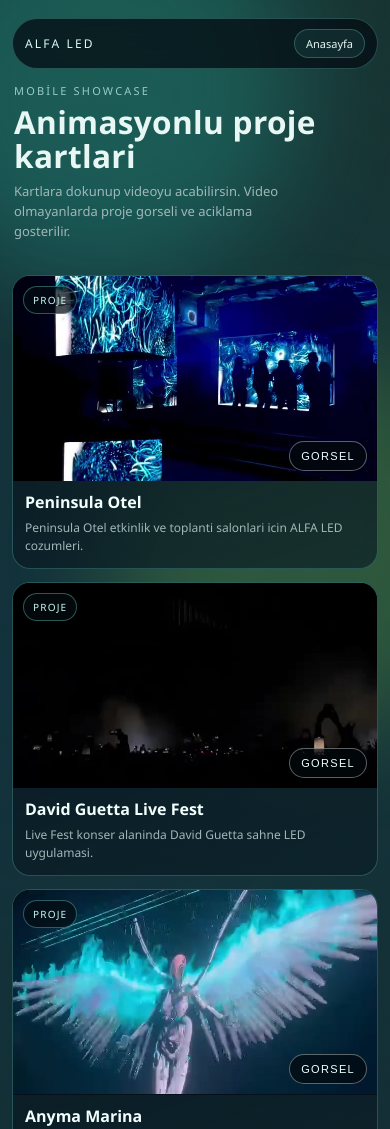
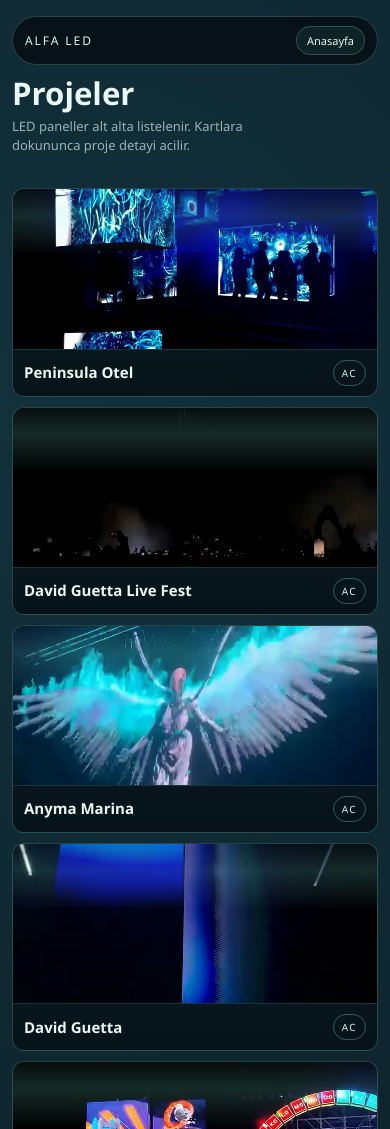
Before and after one commit to dilarason/Alfa, a plain HTML site: page work/mobile.html in a window 390 px wide. Shown: the top 1129 px of the page. Drawn offline with Linux system fonts and the light colour scheme.

Commit message:
Build stacked mobile LED panels with web-style detail modal

```diff
--- a/work/mobile.html
+++ b/work/mobile.html
@@ -3,18 +3,17 @@
 <head>
   <meta charset="UTF-8">
   <meta name="viewport" content="width=device-width, initial-scale=1, viewport-fit=cover">
-  <title>ALFA LED - Projeler Mobil</title>
+  <title>ALFA LED - Projeler</title>
   <style>
     :root {
-      --bg0: #050b12;
-      --bg1: #0a1723;
-      --glass: rgba(10, 27, 36, 0.64);
-      --line: rgba(120, 234, 222, 0.26);
-      --text: #e8f7f4;
-      --muted: #a0b7b8;
-      --accent: #5bead8;
-      --accent2: #9be96f;
-      --radius: 18px;
+      --bg: #060d13;
+      --bg2: #0b1720;
+      --panel: #0f212b;
+      --line: rgba(124, 229, 214, 0.24);
+      --line-strong: rgba(124, 229, 214, 0.44);
+      --text: #e9f7f5;
+      --muted: #9ab3b5;
+      --accent: #79e9d5;
     }
 
     * { box-sizing: border-box; }
@@ -22,62 +21,40 @@
     html, body {
       margin: 0;
       padding: 0;
-      background: radial-gradient(circle at 16% 12%, #12323d 0%, transparent 38%),
-                  radial-gradient(circle at 86% 4%, #253b22 0%, transparent 34%),
-                  linear-gradient(170deg, var(--bg1), var(--bg0));
+      min-height: 100%;
+      background: radial-gradient(circle at 14% 8%, #12313b 0%, transparent 40%),
+                  linear-gradient(160deg, var(--bg2), var(--bg));
       color: var(--text);
-      min-height: 100%;
       font-family: "NB Architekt Std", "Segoe UI", Arial, sans-serif;
     }
 
-    .bg-orb {
-      position: fixed;
-      width: 46vmax;
-      height: 46vmax;
-      border-radius: 50%;
-      filter: blur(52px);
-      opacity: 0.23;
-      pointer-events: none;
-      z-index: 0;
-      animation: drift 12s ease-in-out infinite alternate;
-    }
-
-    .orb-a { background: #2de2c5; top: -12vmax; left: -12vmax; }
-    .orb-b { background: #86d84f; right: -12vmax; bottom: 12vmax; animation-delay: 1.4s; }
-
-    @keyframes drift {
-      from { transform: translate3d(0, 0, 0) scale(1); }
-      to { transform: translate3d(2vmax, -2vmax, 0) scale(1.08); }
-    }
-
     .shell {
-      position: relative;
-      z-index: 2;
-      width: min(980px, 100%);
+      width: min(760px, 100%);
       margin: 0 auto;
-      padding: 14px 12px calc(env(safe-area-inset-bottom) + 20px);
+      padding: 12px 12px calc(env(safe-area-inset-bottom) + 16px);
     }
 
     .topbar {
       position: sticky;
       top: 0;
       z-index: 20;
-      margin: 4px 0 14px;
-      border: 1px solid var(--line);
-      border-radius: 999px;
-      background: rgba(4, 13, 19, 0.76);
-      backdrop-filter: blur(10px);
       display: flex;
       align-items: center;
       justify-content: space-between;
-      padding: 10px 12px;
+      gap: 10px;
+      border: 1px solid var(--line);
+      border-radius: 999px;
+      padding: 9px 12px;
+      background: rgba(5, 13, 19, 0.82);
+      backdrop-filter: blur(8px);
+      margin: 4px 0 12px;
     }
 
     .brand {
       font-size: 12px;
-      letter-spacing: 0.18em;
+      letter-spacing: 0.16em;
       text-transform: uppercase;
-      color: #d9faf4;
+      color: #d7f8f2;
     }
 
     .home {
@@ -86,221 +63,328 @@
       border: 1px solid var(--line);
       border-radius: 999px;
       font-size: 11px;
-      padding: 6px 11px;
-      background: rgba(91, 234, 216, 0.09);
-    }
-
-    .hero {
-      margin: 8px 2px 14px;
-    }
-
-    .kicker {
-      font-size: 11px;
-      letter-spacing: 0.2em;
-      text-transform: uppercase;
-      color: #97cbc4;
-      margin-bottom: 7px;
+      padding: 6px 10px;
+      background: rgba(121, 233, 213, 0.08);
     }
 
     h1 {
-      margin: 0;
-      font-size: clamp(24px, 8.1vw, 34px);
+      margin: 0 0 6px;
+      font-size: clamp(24px, 8vw, 34px);
       line-height: 1.08;
-      letter-spacing: 0.01em;
-      max-width: 18ch;
     }
 
     .sub {
-      margin: 9px 0 0;
+      margin: 0 0 14px;
       color: var(--muted);
       font-size: 13px;
-      line-height: 1.52;
-      max-width: 36ch;
+      line-height: 1.45;
+      max-width: 38ch;
+    }
+
+    .status {
+      color: var(--muted);
+      font-size: 12px;
+      padding: 10px 2px;
     }
 
     .list {
       display: grid;
       grid-template-columns: 1fr;
-      gap: 13px;
+      gap: 10px;
     }
 
-    .card {
+    .panel {
+      position: relative;
       border: 1px solid var(--line);
-      border-radius: var(--radius);
-      background: linear-gradient(160deg, rgba(9, 24, 33, 0.9), var(--glass));
-      backdrop-filter: blur(10px);
+      border-radius: 12px;
+      background: linear-gradient(180deg, rgba(14, 33, 43, 0.96), rgba(7, 18, 24, 0.96));
       overflow: hidden;
-      transform: translate3d(0, 24px, 0) scale(0.985);
+      cursor: pointer;
+      transform: translateY(16px);
       opacity: 0;
-      transition: transform 560ms cubic-bezier(.2,.8,.2,1), opacity 560ms ease, border-color 280ms ease;
+      transition: transform 420ms ease, opacity 420ms ease, border-color 220ms ease;
     }
 
-    .card.in {
-      transform: translate3d(0, 0, 0) scale(1);
+    .panel.in {
       opacity: 1;
+      transform: translateY(0);
     }
 
-    .card.playing {
-      border-color: rgba(155, 233, 111, 0.65);
+    .panel:active {
+      border-color: var(--line-strong);
     }
 
-    .media-wrap {
-      position: relative;
-      aspect-ratio: 16 / 9;
-      background: #071018;
-      overflow: hidden;
+    .panel-media {
+      width: 100%;
+      aspect-ratio: 16 / 7;
+      object-fit: cover;
+      display: block;
+      background: #08131a;
+      filter: contrast(1.08) saturate(1.08) brightness(1.03);
     }
 
-    .media-img,
-    .media-video {
+    .scanline {
       position: absolute;
+      left: 0;
+      right: 0;
+      top: -40%;
+      height: 35%;
+      background: linear-gradient(180deg, rgba(121,233,213,0.02), rgba(121,233,213,0.18), rgba(121,233,213,0.02));
+      animation: scan 3.8s linear infinite;
+      pointer-events: none;
+    }
+
+    @keyframes scan {
+      to { transform: translateY(320%); }
+    }
+
+    .panel-body {
+      display: flex;
+      align-items: center;
+      justify-content: space-between;
+      gap: 10px;
+      padding: 10px 11px;
+      border-top: 1px solid rgba(124, 229, 214, 0.15);
+    }
+
+    .panel-title {
+      margin: 0;
+      font-size: 15px;
+      line-height: 1.3;
+    }
+
+    .panel-open {
+      font-size: 10px;
+      letter-spacing: 0.14em;
+      text-transform: uppercase;
+      color: #ccfaf2;
+      border: 1px solid rgba(124, 229, 214, 0.35);
+      border-radius: 999px;
+      padding: 5px 8px;
+      white-space: nowrap;
+    }
+
+    .modal {
+      position: fixed;
       inset: 0;
+      background: rgba(2, 8, 12, 0.88);
+      backdrop-filter: blur(10px);
+      z-index: 100;
+      display: none;
+      align-items: flex-end;
+    }
+
+    .modal.show {
+      display: flex;
+    }
+
+    .sheet {
       width: 100%;
-      height: 100%;
+      max-height: 92vh;
+      border-radius: 18px 18px 0 0;
+      border: 1px solid var(--line);
+      background: linear-gradient(180deg, #0c1d27, #071219);
+      overflow: auto;
+      padding-bottom: calc(env(safe-area-inset-bottom) + 12px);
+      transform: translateY(100%);
+      transition: transform 260ms ease;
+    }
+
+    .modal.show .sheet {
+      transform: translateY(0);
+    }
+
+    .sheet-head {
+      position: sticky;
+      top: 0;
+      z-index: 2;
+      display: flex;
+      align-items: center;
+      justify-content: space-between;
+      gap: 10px;
+      padding: 12px;
+      border-bottom: 1px solid rgba(124, 229, 214, 0.18);
+      background: rgba(8, 19, 26, 0.9);
+      backdrop-filter: blur(8px);
+    }
+
+    .sheet-title {
+      margin: 0;
+      font-size: 16px;
+      line-height: 1.3;
+      flex: 1;
+    }
+
+    .close {
+      border: 1px solid var(--line);
+      background: rgba(121, 233, 213, 0.08);
+      color: var(--text);
+      border-radius: 999px;
+      font-size: 11px;
+      padding: 6px 10px;
+    }
+
+    .sheet-media-wrap {
+      padding: 10px 12px 0;
+    }
+
+    .sheet-media {
+      width: 100%;
+      max-height: 54vh;
+      border-radius: 12px;
+      border: 1px solid rgba(124, 229, 214, 0.2);
+      background: #060f16;
       object-fit: cover;
     }
 
-    .media-video {
-      opacity: 0;
-      pointer-events: none;
-      transition: opacity 260ms ease;
-      background: #040a0f;
+    .sheet-body {
+      padding: 12px;
     }
 
-    .card.playing .media-video {
-      opacity: 1;
-      pointer-events: auto;
+    .sheet-desc {
+      margin: 0;
+      color: var(--muted);
+      font-size: 13px;
+      line-height: 1.55;
+      white-space: pre-line;
     }
 
-    .shine {
-      position: absolute;
-      inset: -120% -30%;
-      background: linear-gradient(120deg, transparent 46%, rgba(255,255,255,0.2) 50%, transparent 54%);
-      animation: sweep 4.8s ease-in-out infinite;
-      pointer-events: none;
-    }
-
-    @keyframes sweep {
-      from { transform: translateX(-58%); }
-      to { transform: translateX(58%); }
-    }
-
-    .badge {
-      position: absolute;
-      top: 10px;
-      left: 10px;
-      font-size: 10px;
-      letter-spacing: 0.12em;
-      text-transform: uppercase;
-      background: rgba(4, 12, 17, 0.72);
-      border: 1px solid rgba(120, 234, 222, 0.35);
-      color: #c7f8f0;
-      border-radius: 999px;
-      padding: 6px 9px;
-      z-index: 4;
-    }
-
-    .play-btn {
-      position: absolute;
-      right: 10px;
-      bottom: 10px;
-      border: 1px solid rgba(255, 255, 255, 0.36);
-      border-radius: 999px;
-      background: rgba(2, 9, 14, 0.7);
-      color: #effffe;
+    .sheet-link {
+      display: inline-block;
+      margin-top: 12px;
+      color: var(--text);
+      text-decoration: none;
       font-size: 11px;
       letter-spacing: 0.12em;
       text-transform: uppercase;
-      padding: 8px 11px;
-      z-index: 5;
-    }
-
-    .body {
-      padding: 11px 12px 13px;
-    }
-
-    .title {
-      margin: 0;
-      font-size: 16px;
-      line-height: 1.3;
-      color: #f2fffd;
-    }
-
-    .desc {
-      margin: 6px 0 0;
-      color: var(--muted);
-      font-size: 12px;
-      line-height: 1.5;
-      display: -webkit-box;
-      -webkit-line-clamp: 3;
-      -webkit-box-orient: vertical;
-      overflow: hidden;
-    }
-
-    .status {
-      color: #9dc5c2;
-      font-size: 12px;
-      padding: 10px 2px;
-    }
-
-    @media (min-width: 700px) {
-      .list { grid-template-columns: repeat(2, minmax(0, 1fr)); }
+      border: 1px solid var(--line);
+      border-radius: 999px;
+      padding: 8px 12px;
+      background: rgba(121, 233, 213, 0.08);
     }
   </style>
 </head>
 <body>
-  <div class="bg-orb orb-a"></div>
-  <div class="bg-orb orb-b"></div>
-
   <main class="shell">
     <header class="topbar">
       <div class="brand">ALFA LED</div>
       <a class="home" href="/">Anasayfa</a>
     </header>
 
-    <section class="hero">
-      <div class="kicker">Mobile Showcase</div>
-      <h1>Animasyonlu proje kartlari</h1>
-      <p class="sub">Kartlara dokunup videoyu acabilirsin. Video olmayanlarda proje gorseli ve aciklama gosterilir.</p>
-    </section>
+    <h1>Projeler</h1>
+    <p class="sub">LED paneller alt alta listelenir. Kartlara dokununca proje detayi acilir.</p>
 
     <div id="status" class="status">Projeler yukleniyor...</div>
     <section id="list" class="list" aria-live="polite"></section>
   </main>
 
+  <div id="modal" class="modal" aria-hidden="true">
+    <section class="sheet" role="dialog" aria-modal="true" aria-label="Proje Detayi">
+      <header class="sheet-head">
+        <h2 id="m-title" class="sheet-title"></h2>
+        <button id="m-close" class="close" type="button">Kapat</button>
+      </header>
+      <div class="sheet-media-wrap" id="m-media-wrap"></div>
+      <div class="sheet-body">
+        <p id="m-desc" class="sheet-desc"></p>
+        <a id="m-link" class="sheet-link" href="#" target="_blank" rel="noopener" style="display:none">Projeyi Ac</a>
+      </div>
+    </section>
+  </div>
+
   <script>
     (async function () {
+      const statusEl = document.getElementById("status");
       const listEl = document.getElementById("list");
-      const statusEl = document.getElementById("status");
 
-      const normalize = (p) => "/" + String(p || "").replace(/^\/+/, "");
-      const pauseAll = () => {
-        document.querySelectorAll(".card.playing").forEach((card) => {
-          card.classList.remove("playing");
-          const v = card.querySelector("video");
-          if (v) {
-            try { v.pause(); } catch (_) {}
-          }
-          const btn = card.querySelector(".play-btn");
-          if (btn) btn.textContent = "Oynat";
-        });
-      };
+      const modal = document.getElementById("modal");
+      const mTitle = document.getElementById("m-title");
+      const mDesc = document.getElementById("m-desc");
+      const mMediaWrap = document.getElementById("m-media-wrap");
+      const mClose = document.getElementById("m-close");
+      const mLink = document.getElementById("m-link");
 
-      const observer = new IntersectionObserver((entries) => {
+      const norm = (p) => "/" + String(p || "").replace(/^\/+/, "");
+
+      const revealObserver = new IntersectionObserver((entries) => {
         entries.forEach((entry) => {
           if (entry.isIntersecting) {
             entry.target.classList.add("in");
-            observer.unobserve(entry.target);
+            revealObserver.unobserve(entry.target);
           }
         });
-      }, { threshold: 0.16 });
+      }, { threshold: 0.12 });
+
+      const closeModal = () => {
+        modal.classList.remove("show");
+        modal.setAttribute("aria-hidden", "true");
+        const v = mMediaWrap.querySelector("video");
+        if (v) {
+          try { v.pause(); } catch (_) {}
+        }
+        setTimeout(() => { mMediaWrap.innerHTML = ""; }, 260);
+      };
+
+      modal.addEventListener("click", (e) => {
+        if (e.target === modal) closeModal();
+      });
+      mClose.addEventListener("click", closeModal);
+      document.addEventListener("keydown", (e) => {
+        if (e.key === "Escape" && modal.classList.contains("show")) closeModal();
+      });
+
+      const openModal = (item) => {
+        mTitle.textContent = item.name || "Proje";
+        mDesc.textContent = item.description || "";
+        mMediaWrap.innerHTML = "";
+
+        const poster = norm((item.video && item.video.thumbnail) || "assets/meta/social.jpg");
+        const videoSrc = item.video && item.video.url ? norm(item.video.url) : "";
+
+        if (videoSrc) {
+          const v = document.createElement("video");
+          v.className = "sheet-media";
+          v.controls = true;
+          v.playsInline = true;
+          v.setAttribute("playsinline", "true");
+          v.setAttribute("webkit-playsinline", "true");
+          v.preload = "metadata";
+          v.poster = poster;
+          v.src = videoSrc;
+          v.addEventListener("error", () => {
+            const img = document.createElement("img");
+            img.className = "sheet-media";
+            img.alt = item.name || "Proje";
+            img.src = poster;
+            mMediaWrap.innerHTML = "";
+            mMediaWrap.appendChild(img);
+          });
+          mMediaWrap.appendChild(v);
+        } else {
+          const img = document.createElement("img");
+          img.className = "sheet-media";
+          img.alt = item.name || "Proje";
+          img.src = poster;
+          mMediaWrap.appendChild(img);
+        }
+
+        if (item.projectURL) {
+          mLink.style.display = "inline-block";
+          mLink.href = item.projectURL;
+        } else {
+          mLink.style.display = "none";
+        }
+
+        modal.classList.add("show");
+        modal.setAttribute("aria-hidden", "false");
+      };
 
       try {
         const res = await fetch("/assets/cms/projects-dev.json", { cache: "no-store" });
-        const raw = await res.json();
-        const items = (Array.isArray(raw) ? raw : [])
+        const data = await res.json();
+        const items = (Array.isArray(data) ? data : [])
           .filter((x) => x && x.video && (x.video.thumbnail || x.video.url))
-          .slice(0, 18);
+          .slice(0, 22);
 
         if (!items.length) {
           statusEl.textContent = "Proje bulunamadi.";
@@ -310,108 +394,44 @@
         statusEl.textContent = "";
 
         items.forEach((item, idx) => {
-          const title = item.name || "Proje";
-          const desc = item.description || "";
-          const poster = normalize(item.video.thumbnail || "assets/meta/social.jpg");
-          const videoSrc = item.video.url ? normalize(item.video.url) : "";
+          const panel = document.createElement("article");
+          panel.className = "panel";
+          panel.style.transitionDelay = Math.min(idx * 35, 300) + "ms";
 
-          const card = document.createElement("article");
-          card.className = "card";
-          card.style.transitionDelay = Math.min(idx * 45, 360) + "ms";
-
-          const media = document.createElement("div");
-          media.className = "media-wrap";
-
-          const img = document.createElement("img");
-          img.className = "media-img";
-          img.loading = "lazy";
-          img.alt = title;
-          img.src = poster;
-          img.addEventListener("error", () => {
-            if (img.dataset.fallbackTried === "1") {
-              img.style.opacity = "0.18";
-              return;
-            }
-            img.dataset.fallbackTried = "1";
-            img.src = "/assets/meta/social.jpg";
+          const media = document.createElement("img");
+          media.className = "panel-media";
+          media.loading = "lazy";
+          media.alt = item.name || "Proje";
+          media.src = norm((item.video && item.video.thumbnail) || "assets/meta/social.jpg");
+          media.addEventListener("error", () => {
+            media.src = "/assets/meta/social.jpg";
           });
 
-          const shine = document.createElement("div");
-          shine.className = "shine";
-
-          const badge = document.createElement("div");
-          badge.className = "badge";
-          badge.textContent = "Proje";
-
-          const playBtn = document.createElement("button");
-          playBtn.className = "play-btn";
-          playBtn.type = "button";
-          playBtn.textContent = videoSrc ? "Oynat" : "Gorsel";
-
-          media.appendChild(img);
-          media.appendChild(shine);
-          media.appendChild(badge);
-          media.appendChild(playBtn);
-
-          let video = null;
-          if (videoSrc) {
-            video = document.createElement("video");
-            video.className = "media-video";
-            video.preload = "metadata";
-            video.playsInline = true;
-            video.muted = true;
-            video.loop = true;
-            video.setAttribute("playsinline", "true");
-            video.setAttribute("webkit-playsinline", "true");
-            video.poster = poster;
-            video.src = videoSrc;
-
-            video.addEventListener("error", () => {
-              if (video) {
-                video.remove();
-                video = null;
-              }
-              playBtn.textContent = "Gorsel";
-            });
-
-            media.appendChild(video);
-          }
-
-          playBtn.addEventListener("click", async () => {
-            if (!video) return;
-            if (card.classList.contains("playing")) {
-              pauseAll();
-              return;
-            }
-            pauseAll();
-            card.classList.add("playing");
-            playBtn.textContent = "Duraklat";
-            try {
-              await video.play();
-            } catch (_) {
-              card.classList.remove("playing");
-              playBtn.textContent = "Oynat";
-            }
-          });
+          const scan = document.createElement("div");
+          scan.className = "scanline";
 
           const body = document.createElement("div");
-          body.className = "body";
+          body.className = "panel-body";
 
-          const t = document.createElement("h2");
-          t.className = "title";
-          t.textContent = title;
+          const title = document.createElement("h3");
+          title.className = "panel-title";
+          title.textContent = item.name || "Proje";
 
-          const d = document.createElement("p");
-          d.className = "desc";
-          d.textContent = desc;
+          const open = document.createElement("span");
+          open.className = "panel-open";
+          open.textContent = "Ac";
 
-          body.appendChild(t);
-          body.appendChild(d);
+          body.appendChild(title);
+          body.appendChild(open);
 
-          card.appendChild(media);
-          card.appendChild(body);
-          listEl.appendChild(card);
-          observer.observe(card);
+          panel.appendChild(media);
+          panel.appendChild(scan);
+          panel.appendChild(body);
+
+          panel.addEventListener("click", () => openModal(item));
+
+          listEl.appendChild(panel);
+          revealObserver.observe(panel);
         });
       } catch (_) {
         statusEl.textContent = "Projeler yuklenemedi.";
```
